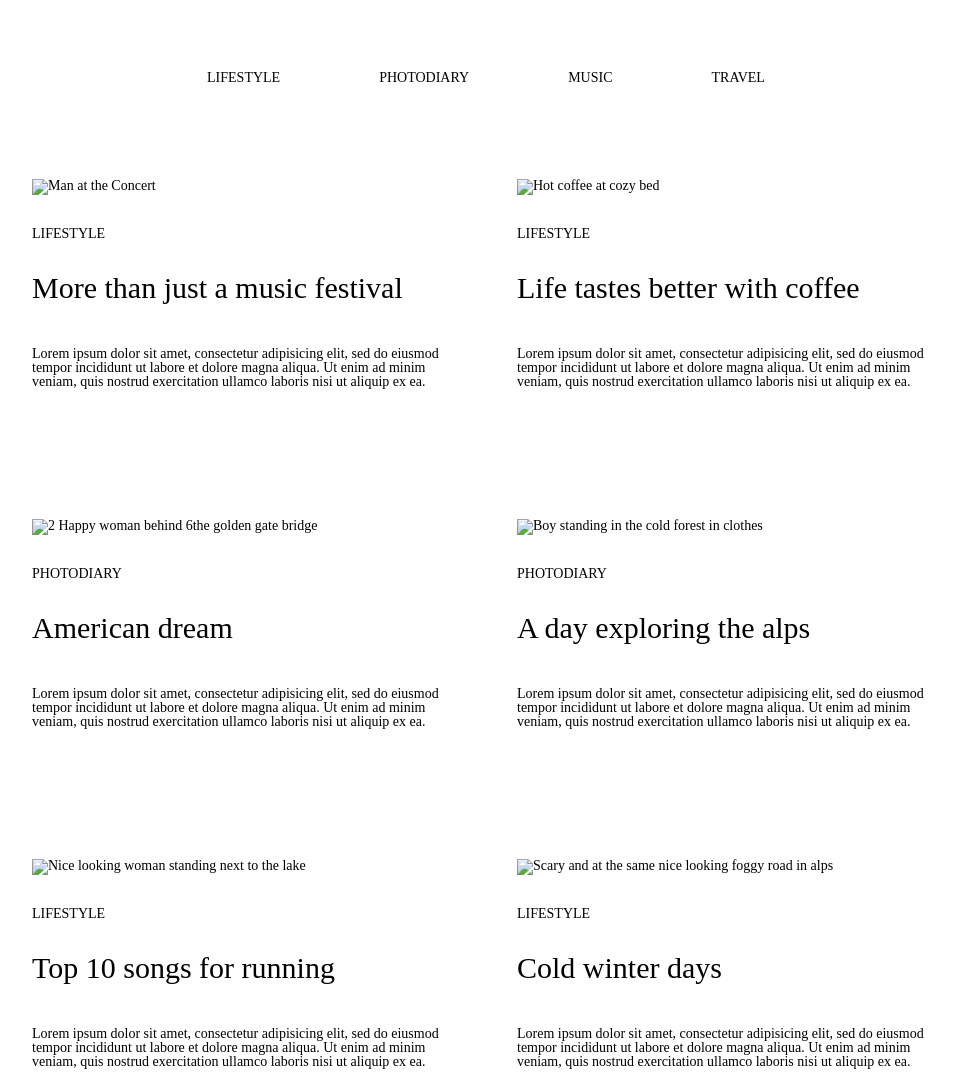
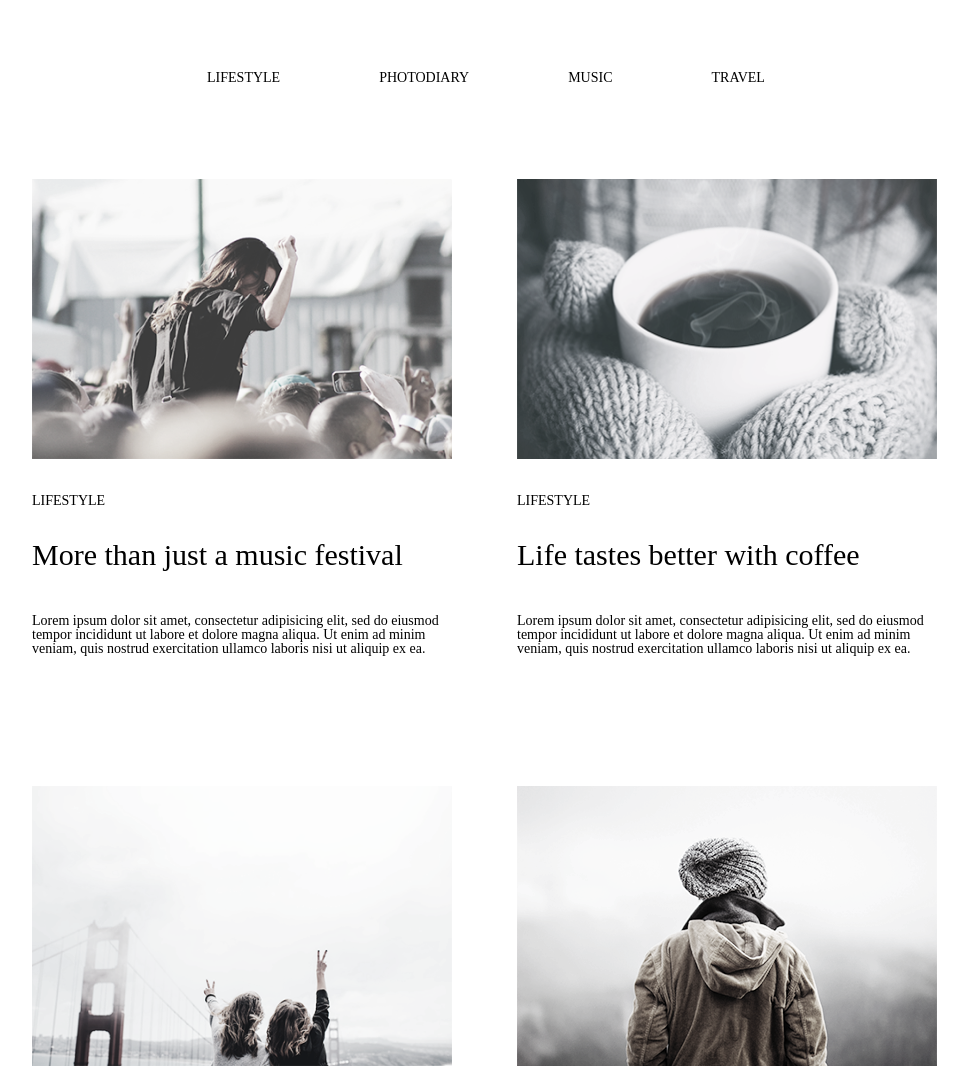
Before and after one commit to makar5555/FotoBlog, a plain HTML site: page index.html in a window 1280 px wide. Shown: the top 1072 px of the page, without its empty margins (154-1122 px from the left). Drawn offline with Linux system fonts and the light colour scheme; a web font is replaced by a local one.

Commit message:
Refactor index.html structure and remove duplicates

```diff
--- a/index.html
+++ b/index.html
@@ -1,19 +1,18 @@
 <!DOCTYPE html>
 <html lang="uk">
+
 <head>
 	<meta charset="utf-8" />
 	<meta name="viewport" content="width=device-width, initial-scale=1.0" />
 	<title>Fotoblog</title>
 	<link href="./css/main.css" rel="stylesheet" />
-		<link
-			href="https://fonts.googleapis.com/css2?family=Playfair+Display:ital,wght@0,400..900;1,400..900&display=swap"
-			rel="stylesheet"
-		/>
+	<link href="https://fonts.googleapis.com/css2?family=Playfair+Display:ital,wght@0,400..900;1,400..900&display=swap"
+		rel="stylesheet" />
 	<link
 		href="https://fonts.googleapis.com/css2?family=Ubuntu:ital,wght@0,300;0,400;0,500;0,700;1,300;1,400;1,500;1,700&display=swap"
-			rel="stylesheet"
-		/>
+		rel="stylesheet" />
 </head>
+
 <body>
 	<header class="header">
 		<div class="container">
@@ -41,11 +40,7 @@
 				<ul class="hero__list">
 					<li class="hero__item">
 						<article class="hero__article">
-								<img
-									src="./images/concert.png"
-									alt="Man at the Concert"
-									class="hero__image"
-								/>
+							<img src="./images/man@1x.png" alt="Man at the Concert" class="hero__image" />
 							<p class="hero__subtitle">lifestyle</p>
 							<h3 class="hero__title">More than just a music festival</h3>
 							<p class="hero__description">
@@ -58,11 +53,7 @@
 					</li>
 					<li class="hero__item">
 						<article class="hero-article">
-								<img
-									src="images/coffee.png"
-									alt="Hot coffee at cozy bed"
-									class="hero__image"
-								/>
+							<img src="images/cofe@1x.png" alt="Hot coffee at cozy bed" class="hero__image" />
 							<p class="hero__subtitle">lifestyle</p>
 							<h3 class="hero__title">Life tastes better with coffee</h3>
 							<p class="hero__description">
@@ -75,8 +66,8 @@
 					</li>
 					<li class="hero__item">
 						<article class="hero__article">
-								<img src="./images/bridge.png" alt="2 Happy woman behind 6the
-								golden gate bridge"" class="hero__image" />
+							<img src="./images/womans@1x.png" alt="2 Happy woman behind 6the
+								golden gate bridge" class="hero__image" />
 							<p class="hero__subtitle">photodiary</p>
 							<h3 class="hero__title">American dream</h3>
 							<p class="hero__description">
@@ -89,11 +80,8 @@
 					</li>
 					<li class="hero__item">
 						<article class="hero__article">
-								<img
-									src="./images/boy.png"
-									alt="Boy standing in the cold forest in clothes"
-									class="hero__image"
-								/>
+							<img src="./images/womanman@1x.png" alt="Boy standing in the cold forest in clothes"
+								class="hero__image" />
 							<p class="hero__subtitle">photodiary</p>
 							<h3 class="hero__title">A day exploring the alps</h3>
 							<p class="hero__description">
@@ -106,11 +94,8 @@
 					</li>
 					<li class="hero__item">
 						<article class="hero__article">
-								<img
-									src="./images/women.png"
-									alt="Nice looking woman standing next to the lake"
-									class="hero__image"
-								/>
+							<img src="./images/woman@1x.png" alt="Nice looking woman standing next to the lake"
+								class="hero__image" />
 							<p class="hero__subtitle">lifestyle</p>
 							<h3 class="hero__title">Top 10 songs for running</h3>
 							<p class="hero__description">
@@ -123,11 +108,8 @@
 					</li>
 					<li class="hero__item">
 						<article class="hero__article">
-								<img
-									src="./images/road.png"
-									alt="Scary and at the same nice looking foggy road in alps"
-									class="hero__image"
-								/>
+							<img src="./images/root@1x.png" alt="Scary and at the same nice looking foggy road in alps"
+								class="hero__image" />
 							<p class="hero__subtitle">lifestyle</p>
 							<h3 class="hero__title">Cold winter days</h3>
 							<p class="hero__description">
@@ -144,4 +126,5 @@
 		</section>
 	</main>
 </body>
+
 </html>
```
Lines whose indentation alone changed are shown as unchanged.
